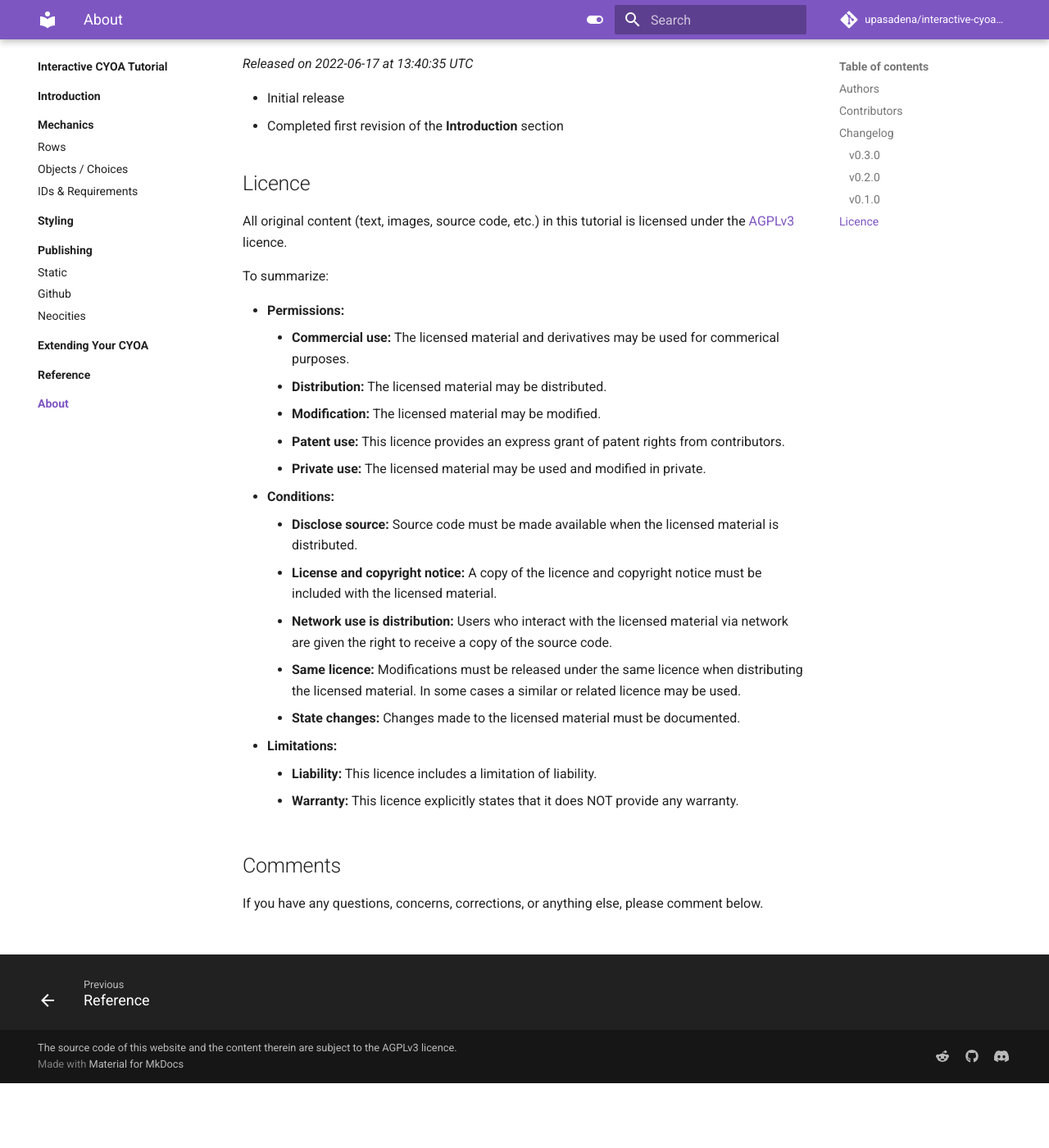
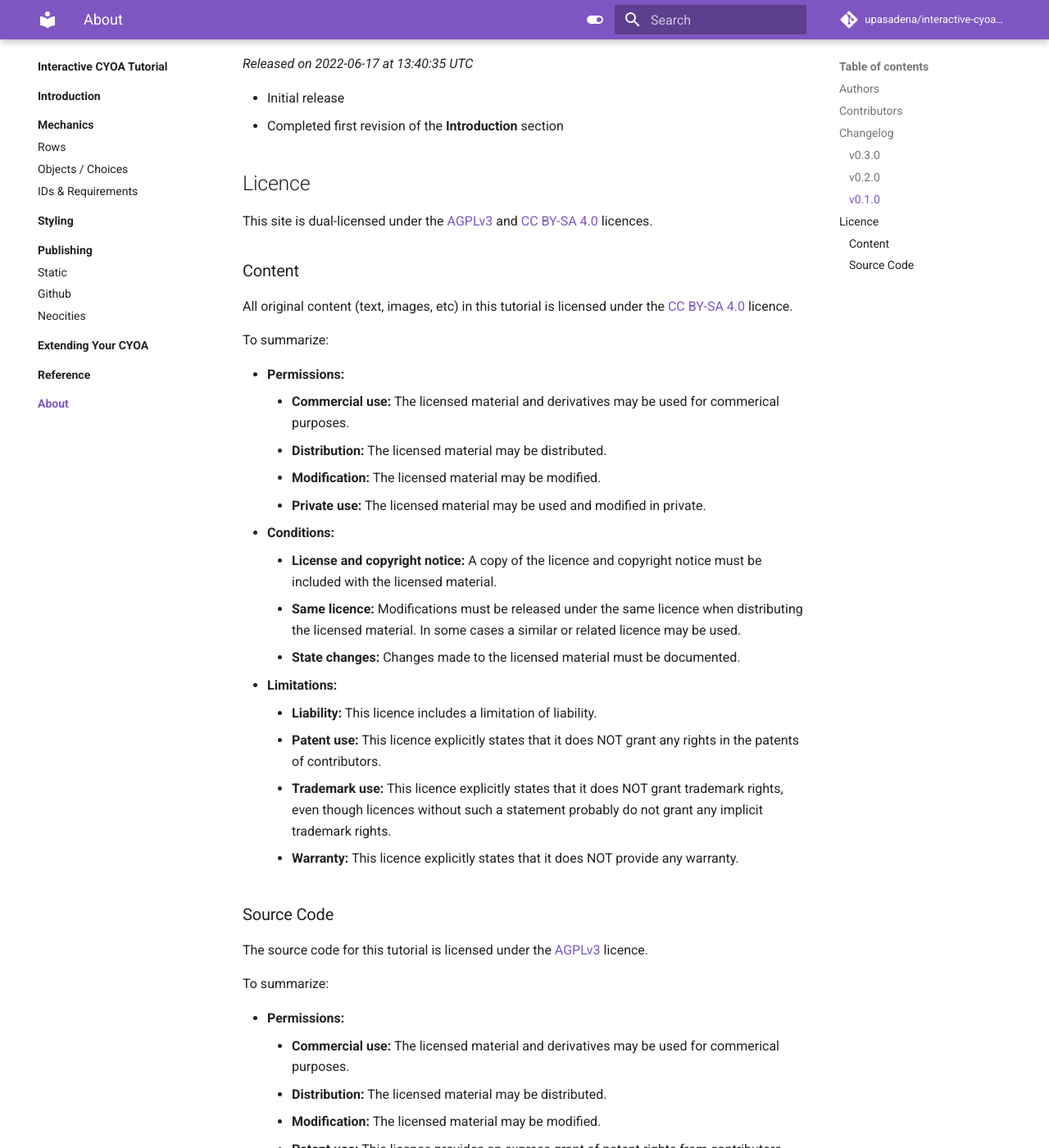
Before and after one commit to upasadena/interactive-cyoa-tutorial, an MkDocs documentation site: the page built from docs/about/index.md, in a window 1280 px wide and 1400 px high, scrolled down 1050 px. Shown: the whole window at 82% size. Built offline with MkDocs 1.6.1 and Material for MkDocs 9.7.7, drawn with Linux system fonts in a browser that asks for light colours; comment, search, counter and statistics services are not loaded; before the commit the page ends 2371 px from its top, so only the background shows below that.

Commit message:
Changed both the source code and content being under the AGPLv3 licence, to only the source code being under it. The content is now under the CC BY-SA 4.0 licence.

```diff
--- a/docs/about/index.md
+++ b/docs/about/index.md
@@ -38,8 +38,41 @@ _Released on 2022-06-17 at 13:40:35 UTC_
 * Completed first revision of the **Introduction** section
 
 ## Licence
-All original content (text, images, source code, etc.) in this tutorial is
-licensed under the [AGPLv3] licence.
+This site is dual-licensed under the [AGPLv3] and [CC BY-SA 4.0] licences.
+
+### Content
+All original content (text, images, etc) in this tutorial is licensed under
+the [CC BY-SA 4.0] licence.
+
+To summarize:
+
+* **Permissions:**
+    * **Commercial use:** The licensed material and derivatives may be used for
+    commerical purposes.
+    * **Distribution:** The licensed material may be distributed.
+    * **Modification:** The licensed material may be modified.
+    * **Private use:** The licensed material may be used and modified in
+    private.
+* **Conditions:**
+    * **License and copyright notice:** A copy of the licence and copyright
+    notice must be included with the licensed material.
+    * **Same licence:** Modifications must be released under the same licence
+    when distributing the licensed material. In some cases a similar or
+    related licence may be used.
+    * **State changes:** Changes made to the licensed material must be
+    documented.
+* **Limitations:**
+    * **Liability:** This licence includes a limitation of liability.
+    * **Patent use:** This licence explicitly states that it does NOT grant any
+    rights in the patents of contributors.
+    * **Trademark use:** This licence explicitly states that it does NOT grant
+    trademark rights, even though licences without such a statement probably do
+    not grant any implicit trademark rights.
+    * **Warranty:** This licence explicitly states that it does NOT provide any
+    warranty.
+
+### Source Code
+The source code for this tutorial is licensed under the [AGPLv3] licence.
 
 To summarize:
 
@@ -72,3 +105,4 @@ To summarize:
 
 <!-- URLs -->
 [AGPLv3]: https://www.gnu.org/licenses/agpl-3.0.en.html
+[CC BY-SA 4.0]: https://creativecommons.org/licenses/by-sa/4.0/legalcode.txt
--- a/overrides/partials/_copyright.html
+++ b/overrides/partials/_copyright.html
@@ -1,4 +1,5 @@
 <br><br>
 <small>
-    The source code of this website and the content therein are subject to the <a href="https://www.gnu.org/licenses/agpl-3.0.html">AGPLv3 licence</a>.
+    The source code of this website is subject to the <a href="https://www.gnu.org/licenses/agpl-3.0.html">AGPLv3 licence</a>.
+    The content of this website is subject to the <a href="https://creativecommons.org/licenses/by-sa/4.0/legalcode.txt">CC BY-SA 4.0 licence</a>.
 </small>
```
Also changed, not shown: CONTRIBUTING.md (+4 -2 lines), 1 other file.
